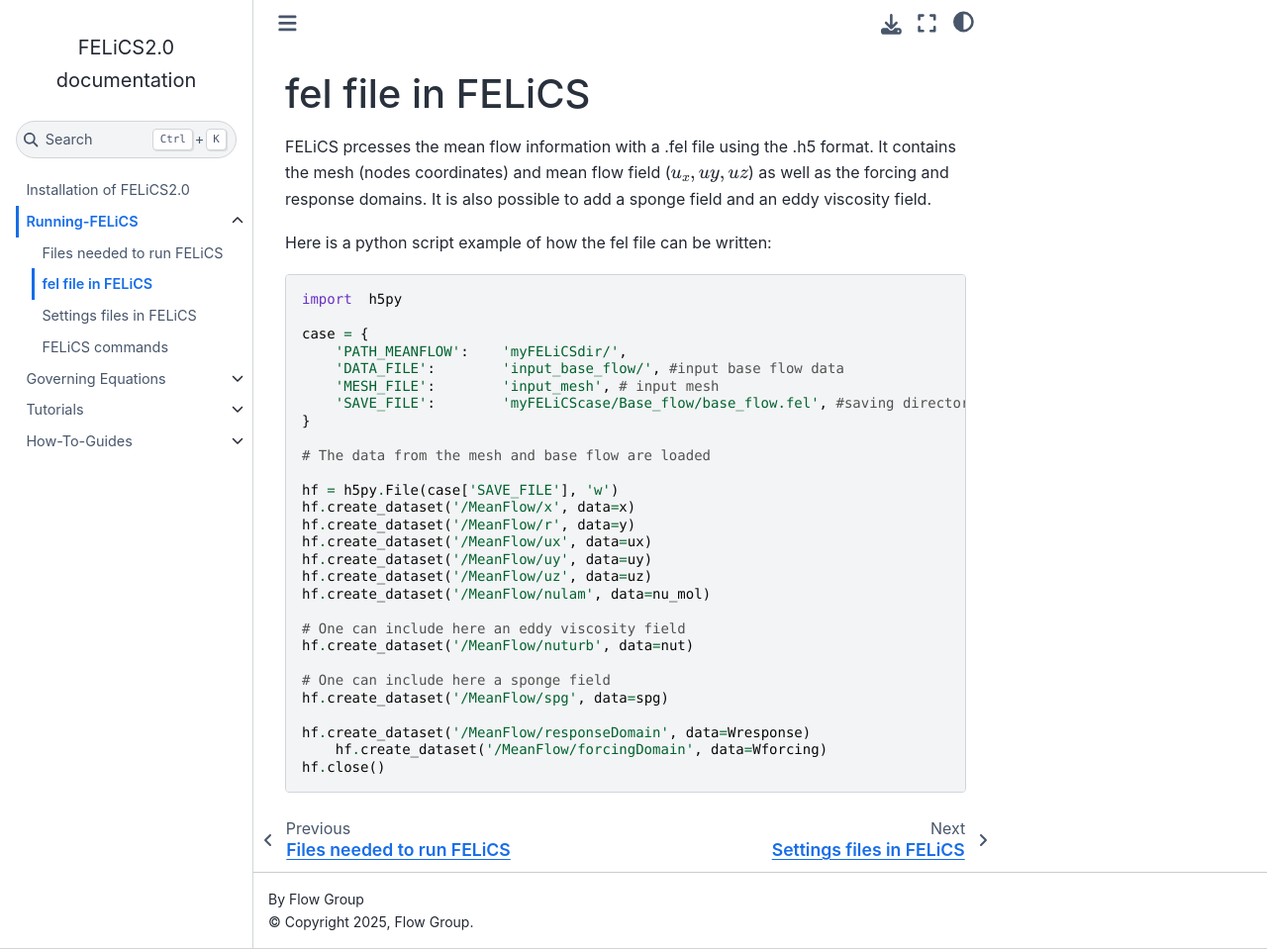
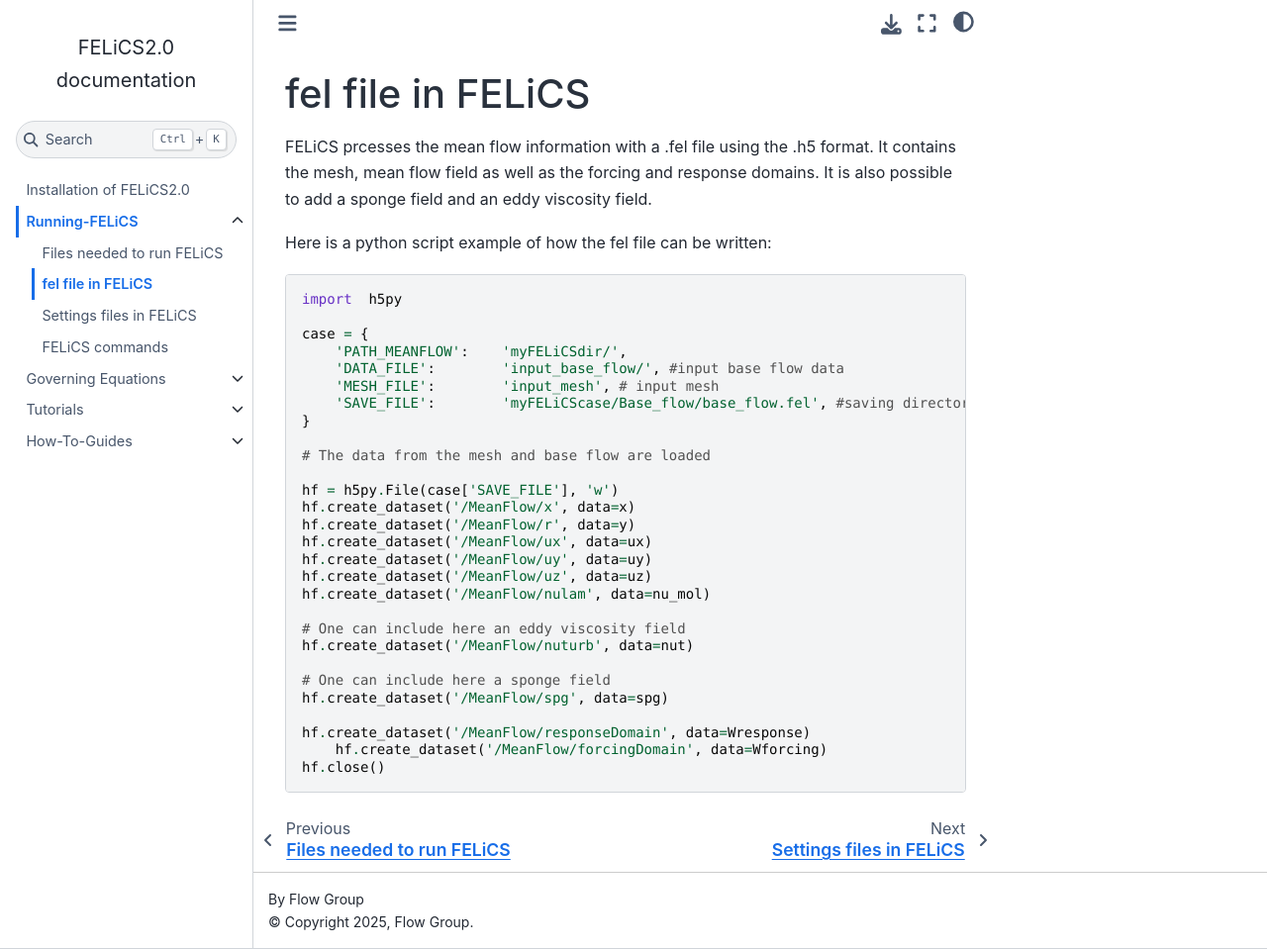
Before and after one commit to arash-mp/FELiCS_FSI, a Sphinx documentation site: the page built from DOCUMENTATION/Running_FELiCS/fel_file.md, in a window 1280 px wide and 959 px high. Shown: the whole window at 99% size. Built offline with Sphinx 7.4.7 and the Sphinx Book theme 1.1.4, drawn with Linux system fonts in a browser that asks for light colours.

Commit message:
[doc] fel_file description2

```diff
--- a/DOCUMENTATION/Running_FELiCS/fel_file.md
+++ b/DOCUMENTATION/Running_FELiCS/fel_file.md
@@ -1,5 +1,5 @@
 # fel file in FELiCS
-FELiCS prcesses the mean flow information with a .fel file using the .h5 format. It contains the mesh (nodes coordinates) and mean flow field ($u_x, uy, uz$) as well as the forcing and response domains.
+FELiCS prcesses the mean flow information with a .fel file using the .h5 format. It contains the mesh, mean flow field as well as the forcing and response domains.
 It is also possible to add a sponge field and an eddy viscosity field.
 
 Here is a python script example of how the fel file can be written:
```
